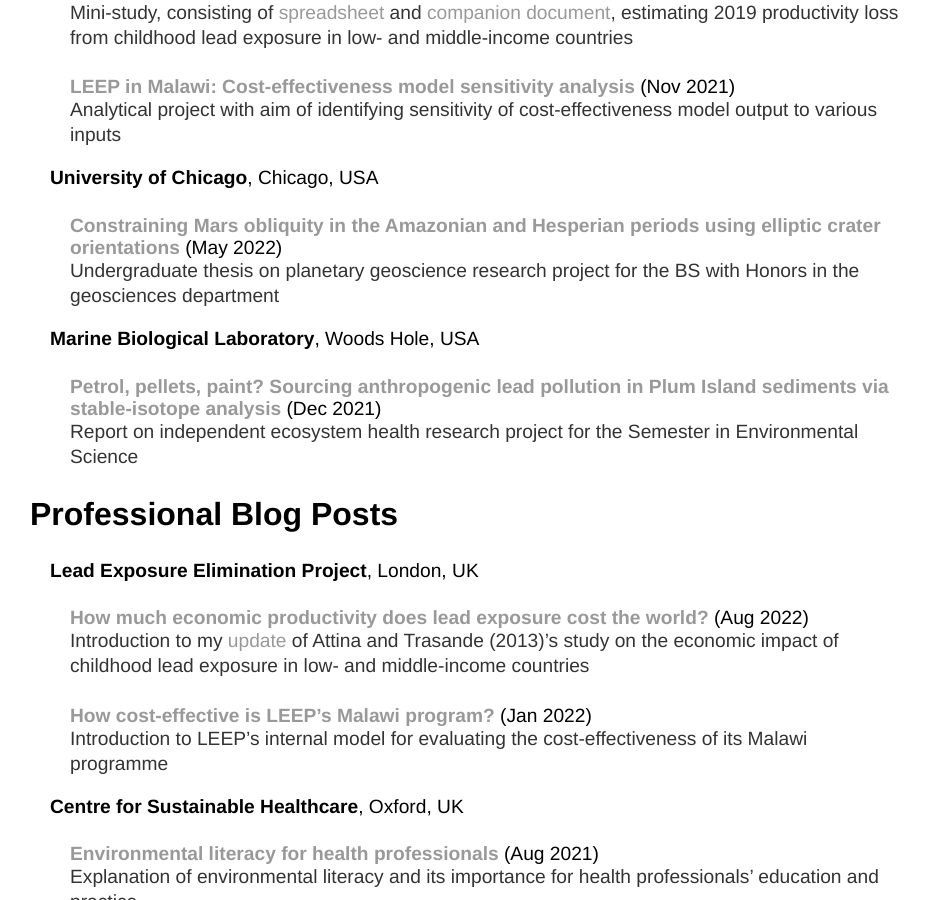
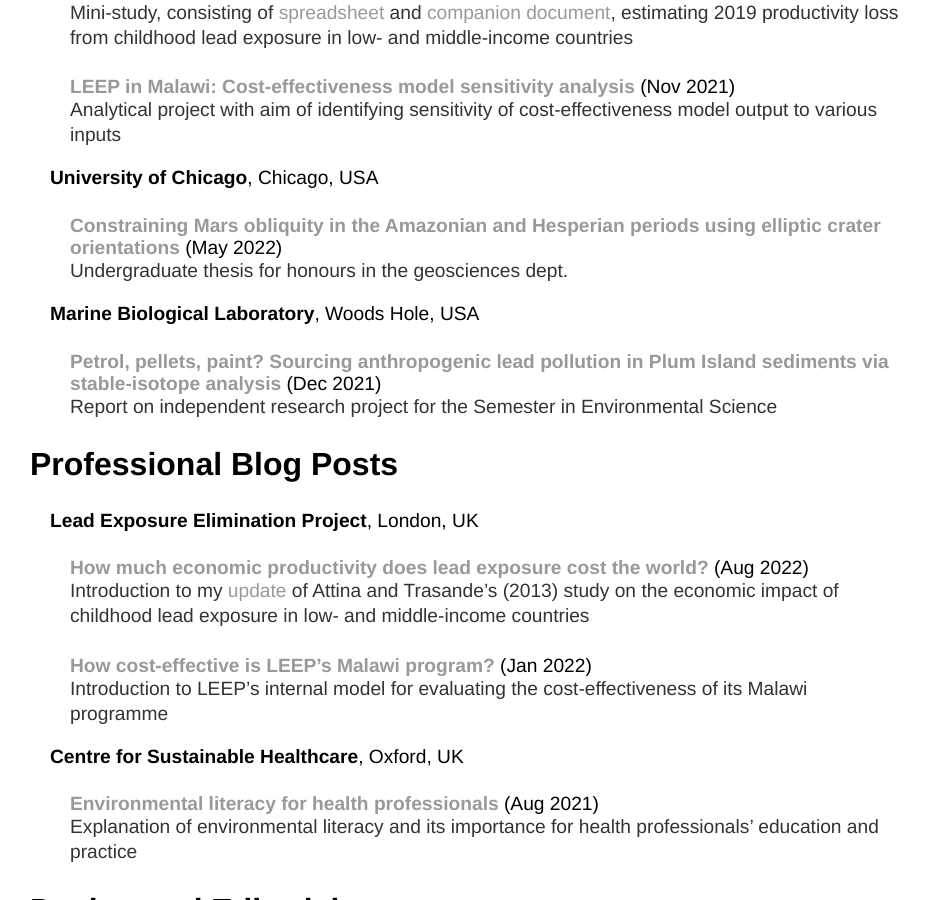
Before and after one commit to y-james-hu/y-james-hu.github.io, a Jekyll site: the page built from projects/index.html, in a window 1280 px wide and 900 px high, scrolled down 968 px. Shown: the whole window, without its empty margins (182-1111 px from the left). Built offline with Jekyll 4.4.1, drawn with Linux system fonts in a browser that asks for light colours.

Commit message:
Update index.html

```diff
--- a/projects/index.html
+++ b/projects/index.html
@@ -36,19 +36,19 @@
     <h3 style="margin-left: 40px">University of Chicago<span style="font-weight:normal">, Chicago, USA</span></h3>
 
       <h4 style="margin-left: 60px"><a href = "uchicago_bs_thesis.pdf">Constraining Mars obliquity in the Amazonian and Hesperian periods using elliptic crater orientations</a><span style="font-weight:normal"> (May 2022)</span></h4>
-      <p style="margin-left: 60px">Undergraduate thesis on planetary geoscience research project for the BS with Honors in the geosciences department</p>
+      <p style="margin-left: 60px">Undergraduate thesis for honours in the geosciences dept.</p>
 
     <h3 style="margin-left: 40px">Marine Biological Laboratory<span style="font-weight:normal">, Woods Hole, USA</span></h3>
 
       <h4 style="margin-left: 60px"><a href = "mbl_ses_report.pdf">Petrol, pellets, paint? Sourcing anthropogenic lead pollution in Plum Island sediments via stable-isotope analysis</a><span style="font-weight:normal"> (Dec 2021)</span></h4>
-      <p style="margin-left: 60px">Report on independent ecosystem health research project for the Semester in Environmental Science</p>
+      <p style="margin-left: 60px">Report on independent research project for the Semester in Environmental Science</p>
 
   <h2 style="margin-left: 20px">Professional Blog Posts</h2>
 
     <h3 style="margin-left: 40px">Lead Exposure Elimination Project<span style="font-weight:normal">, London, UK</span></p>
 
       <h4 style="margin-left: 60px"><a href = "https://leadelimination.org/economic-productivity-lead-exposure/">How much economic productivity does lead exposure cost the world?</a><span style="font-weight:normal"> (Aug 2022)</span></h4>
-      <p style="margin-left: 60px">Introduction to my <a href = "#update">update</a> of Attina and Trasande (2013)’s study on the economic impact of childhood lead exposure in low- and middle-income countries</p>
+      <p style="margin-left: 60px">Introduction to my <a href = "#update">update</a> of Attina and Trasande’s (2013) study on the economic impact of childhood lead exposure in low- and middle-income countries</p>
 
       <h4 style="margin-left: 60px"><a href = "https://leadelimination.org/malawi_cost-effectiveness_intro/">How cost-effective is LEEP’s Malawi program?</a><span style="font-weight:normal"> (Jan 2022)</span></h4>
       <p style="margin-left: 60px">Introduction to LEEP’s internal model for evaluating the cost-effectiveness of its Malawi programme</p>
```
